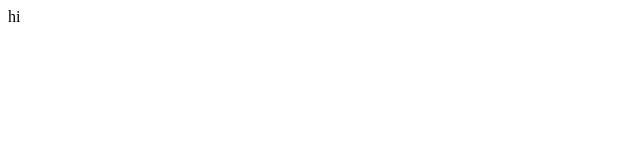
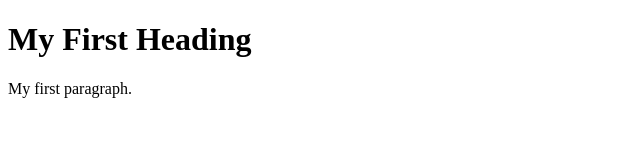
Before and after one commit to yienishaa/yienisha.github.io, a plain HTML site: page index.html in a window 1280 px wide. Shown: the whole page, without its empty margins (0-640 px from the left). Drawn offline with Linux system fonts and the light colour scheme.

Commit message:
Update index.html

```diff
--- a/index.html
+++ b/index.html
@@ -1 +1,10 @@
-<p>hi</p>
+<!DOCTYPE html>
+<html>
+<body>
+
+<h1>My First Heading</h1>
+
+<p>My first paragraph.</p>
+
+</body>
+</html>
```
